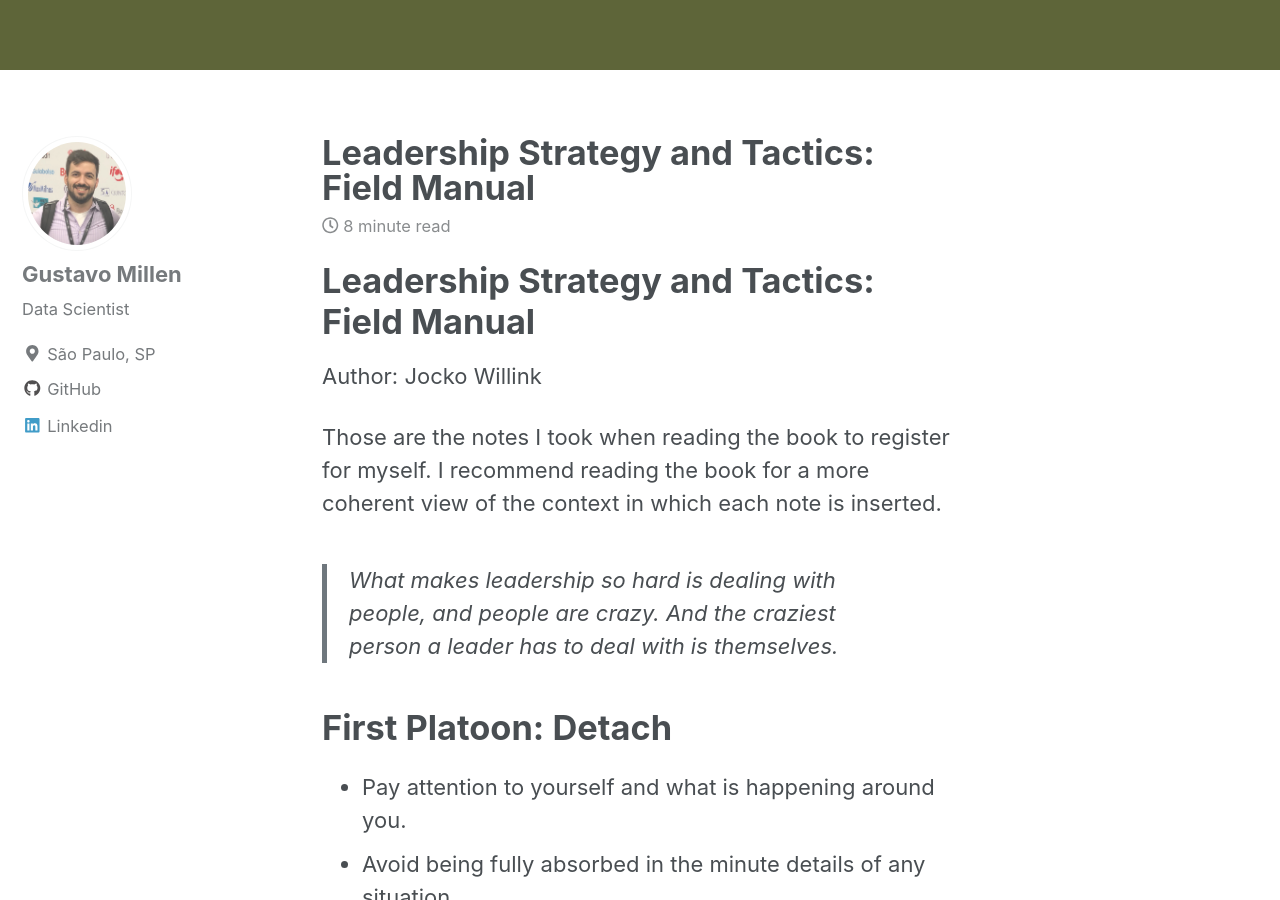
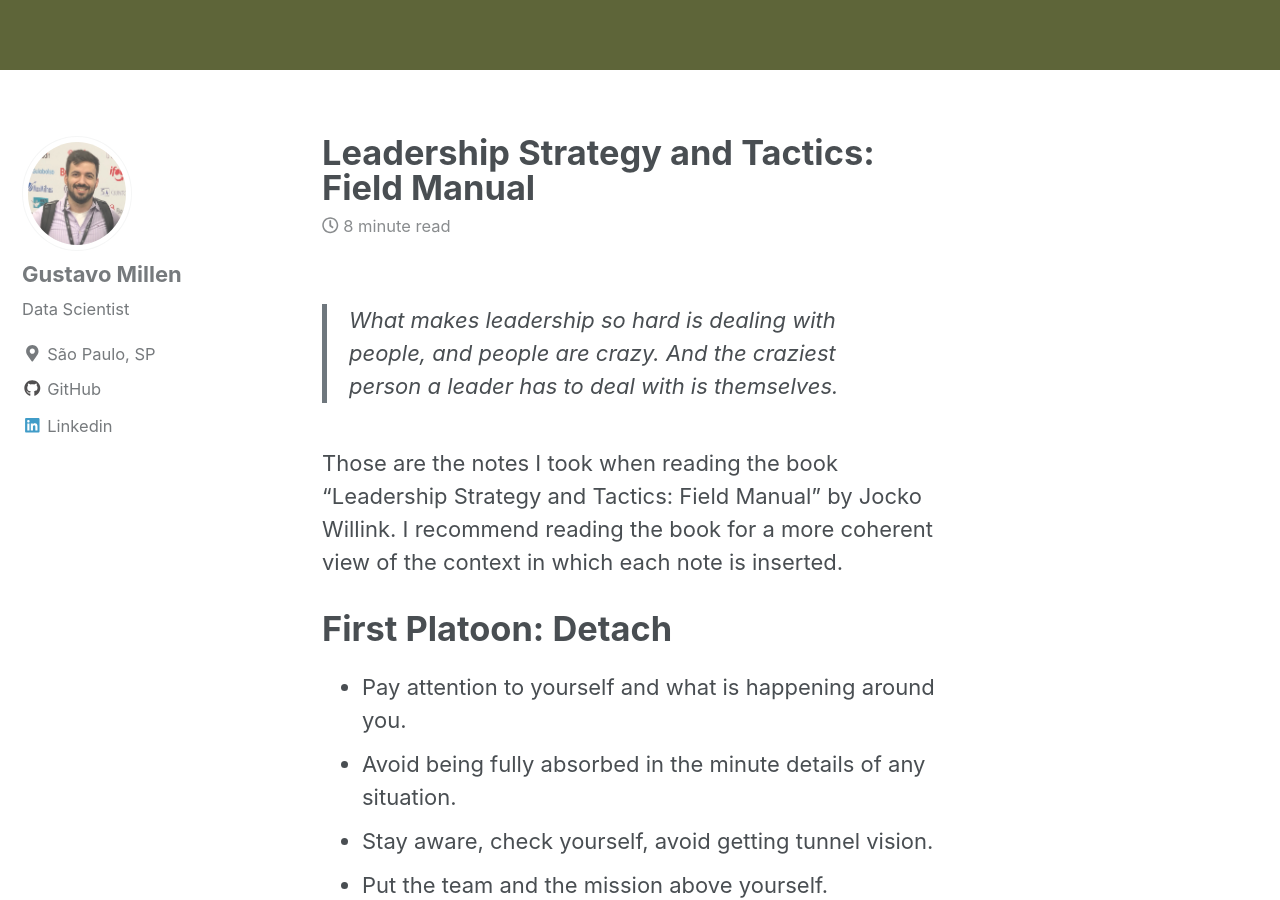
Before and after one commit to millengustavo/millengustavo.github.io, a Jekyll site: the page built from _posts/2020-03-17-leadership.md, in a window 1280 px wide and 900 px high, scrolled down 1638 px. Built offline with Jekyll 4.4.1, drawn with Linux system fonts in a browser that asks for light colours; cached includes are drawn as plain includes; nearby versions of some CDN libraries.

Commit message:
changed formatting

```diff
--- a/_posts/2020-03-17-leadership.md
+++ b/_posts/2020-03-17-leadership.md
@@ -6,13 +6,9 @@ header:
   image: "/assets/images/leadership/leadership_book_cover.jpg"
 ---
 
-# Leadership Strategy and Tactics: Field Manual
+> What makes leadership so hard is dealing with people, and people are crazy. And the craziest person a leader has to deal with is themselves.
 
-Author: Jocko Willink
-
-Those are the notes I took when reading the book to register for myself. I recommend reading the book for a more coherent view of the context in which each note is inserted.
-
-> What makes leadership so hard is dealing with people, and people are crazy. And the craziest person a leader has to deal with is themselves.
+Those are the notes I took when reading the book "Leadership Strategy and Tactics: Field Manual" by Jocko Willink. I recommend reading the book for a more coherent view of the context in which each note is inserted.
 
 # First Platoon: Detach
 
@@ -29,7 +25,6 @@ Those are the notes I took when reading the book to register for myself. I recom
 - Pay attention to body language, facial expressions, and tone of voice.
 
 > "There is one type of person who can never become a good leader: a person who lacks humility. People who lack humility cannot improve because they don’t acknowledge their own weaknesses."
-
 
 - The good of the mission and the good of the team outweigh any personal concern a true leader has for themselves.
 - Good leaders do the right things for the right reasons; they work hard, support the team, and lead solid execution.
@@ -114,7 +109,6 @@ Those are the notes I took when reading the book to register for myself. I recom
 - The less you talk, the more people listen. Don’t be the person who is always talking. Speak when you need to, but don’t talk just to talk.
 - There is nothing wrong with apologizing when you make a mistake. That is part of taking ownership.
 
-
 # Conclusion: It is All On You, But Not About You
 > “Leadership is all on you. But at the same time, leadership is not about you. Not at all. Leadership is about the team. The team is more important than you are. The moment you put your own interests above the team and above the mission is the moment you fail as a leader.”
 
```
